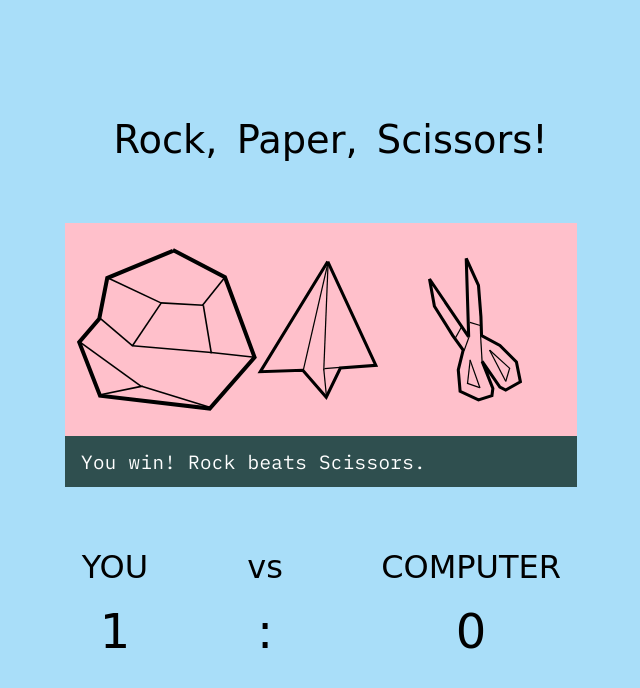
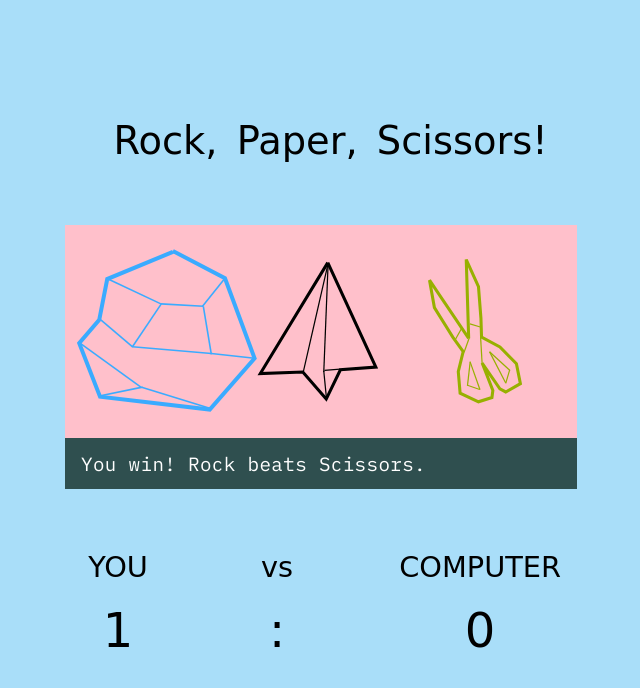
Before and after one commit to grumbeard/rock-paper-scissors, a plain HTML site: page index.html in a window 1280 px wide. Both pictures are taken after a click on the picture 486 px from the left and 329 px from the top of the page. Shown: the whole page, without its empty margins (319-959 px from the left). Drawn offline with Linux system fonts and the light colour scheme; a web font is replaced by a local one.

Commit message:
Add color to images when selected by user and/or computer

```diff
--- a/javascript/main.js
+++ b/javascript/main.js
@@ -11,8 +11,8 @@ playOptionButtons.forEach(playOptionButton => {
 // Play round with user choice
 function handleUserChoice(e) {
     let userChoice = e.target.dataset.option;
-    // Deselect any previously selected option
-    playOptionButtons.forEach(playOptionButton => playOptionButton.classList.remove("selected"));
+    // Deselect any previously selected options (user and computer)
+    playOptionButtons.forEach(playOptionButton => playOptionButton.classList.remove("selected", "computer-selected"));
 
     // Add effect to selected option
     e.target.classList.add("selected");
@@ -23,7 +23,13 @@ function handleUserChoice(e) {
 // Select a random play for the Computer
 function computerPlay() {
     let playOptions = ["Rock", "Paper", "Scissors"];
-    return playOptions[Math.floor(Math.random()*3)];
+    let computerChoice = playOptions[Math.floor(Math.random()*3)];
+
+    // Add effect to selected option
+    let option = document.getElementById(`selection-btn__${computerChoice.toLowerCase()}`);
+    option.classList.add("computer-selected");
+
+    return computerChoice;
 }
 
 
--- a/styles/main.css
+++ b/styles/main.css
@@ -116,10 +116,19 @@ main {
 }
 
 .selection-btn.selected {
+    filter: invert(.5) sepia(1) saturate(5) hue-rotate(175deg);
     z-index: 2;
     animation-name: select;
     animation-duration: 1s;
     animation-fill-mode: forwards;
+}
+
+.selection-btn.computer-selected {
+    filter: invert(.5) sepia(1) saturate(5) hue-rotate(30deg);
+}
+
+.selection-btn.selected.computer-selected {
+    filter: invert(.5) sepia(1) saturate(5) hue-rotate(220deg);
 }
 
 @keyframes select {
@@ -168,7 +177,7 @@ main {
 }
 
 h2 {
-    font-size: 2em;
+    font-size: 1.8em;
 }
 
 #results-container p {
```
